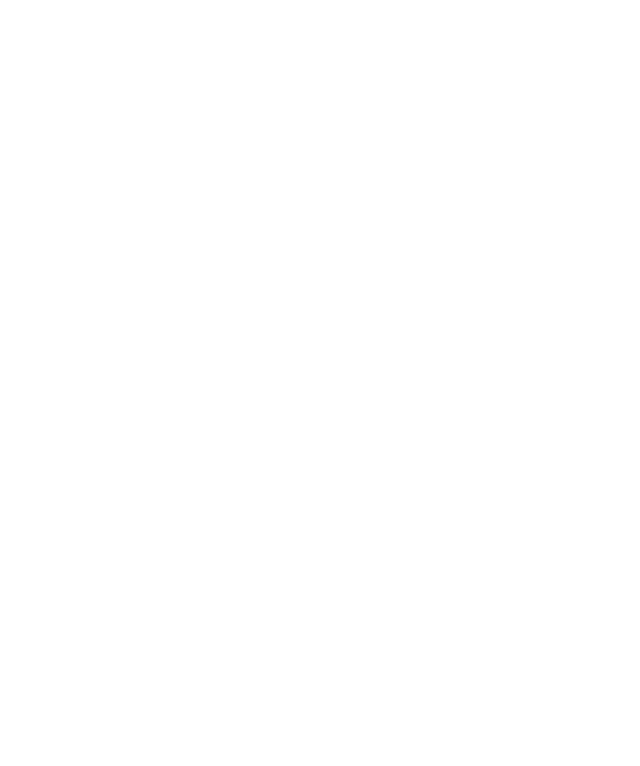
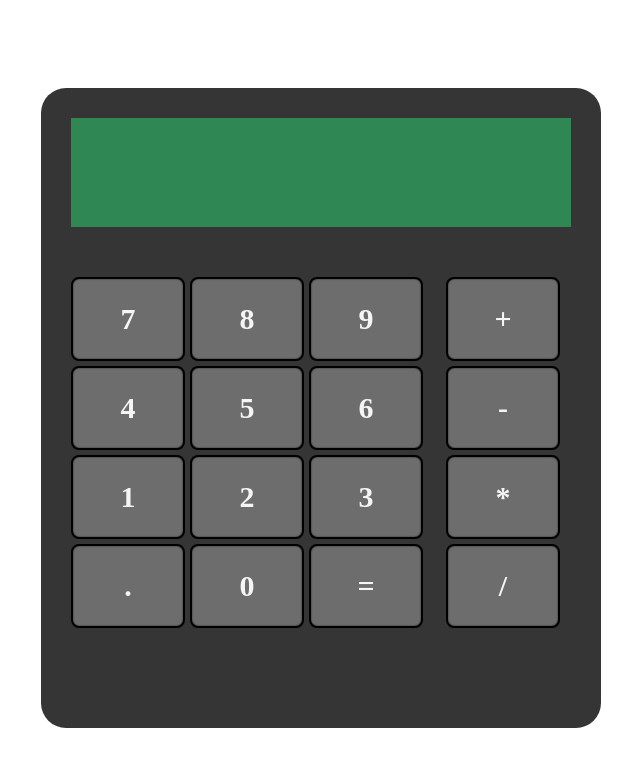
Before and after one commit to Oskart378/calculator_project, a plain HTML site: page index.html in a window 1280 px wide. Shown: the whole page, without its empty margins (319-959 px from the left). Drawn offline with Linux system fonts and the light colour scheme.

Commit message:
feat: create calculator UI and its controllers

```diff
--- a/calculator.js
+++ b/calculator.js
@@ -30,5 +30,39 @@ const calculator = {
 
 };
 
+function initializeCalculatorUI() {
+
+    const numericPad = document.querySelector(".numeric-pad");
+    const operatorsPad = document.querySelector(".operators-pad");
+    const operatorsChars = ["+", "-", "*", "/"];
+    const bottomOperators = [".", "0", "="];
+
+    for(let operator of bottomOperators) {
+        const operatorBtn = document.createElement("div");
+        operatorBtn.classList.add("numeric-btn");
+        operatorBtn.textContent = operator;
+        numericPad.appendChild(operatorBtn);
+    }
+
+    for (let i = 1; i < 10; i++) {
+
+        const numericBtn = document.createElement("div");
+        numericBtn.classList.add("numeric-btn");
+        numericBtn.textContent = i;
+        numericPad.appendChild(numericBtn);
+    }
+
+
+    for(let operator of operatorsChars) {
+        const operatorBtn = document.createElement("div");
+        operatorBtn.classList.add("numeric-btn");
+        operatorBtn.textContent = operator;
+        operatorsPad.appendChild(operatorBtn);
+    }
+
+
+}
+
+initializeCalculatorUI();
 
 console.log(calculator.operate("*", 2, 8));
--- a/index.html
+++ b/index.html
@@ -4,10 +4,26 @@
     <head>
         <meta charset="utf-8">
         <title>Calculator</title>
+        <link rel="stylesheet" href="style.css">
     </head>
 
     <body>
 
+        <div id="calculator">
+            <div class="display"></div>
+
+            <div class="calculator-pad">
+
+                <div class="numeric-pad">
+
+                </div>
+
+                <div class="operators-pad">
+
+                </div>
+            </div>
+        </div>
+
         <script src="calculator.js"></script>
     </body>
 </html>
--- /dev/null
+++ b/style.css
@@ -0,0 +1,75 @@
+body {
+    display: flex;
+    justify-content: center;
+    align-items: center;
+    height: 100vh;
+
+}
+
+
+#calculator {
+    display: flex;
+    width: 500px;
+    height: 580px;
+
+    background-color: rgb(53, 53, 53);
+    border-radius: 25px;
+    padding: 30px;
+    flex-direction: column;
+}
+
+.calculator-pad {
+    display: flex;
+    height: 100%;
+
+}
+
+
+.numeric-pad {
+    flex: 3;
+    display: flex;
+    gap: 5px;
+    flex-wrap: wrap-reverse;
+    align-content:flex-end;
+}
+
+.display {
+    width: 500px;
+    height: 150px;
+    margin-bottom: 50px;
+
+    background-color: rgb(47, 136, 84);
+}
+
+.operators-pad {
+    display: flex;
+    flex-direction: column;
+    flex: 1;
+    gap: 5px;
+    justify-content:flex-start;
+}
+
+ .numeric-btn {
+
+    width: 110px;
+    height: 80px;
+    background-color: rgb(109, 109, 109);
+    border-width: 2px;
+    border-style: solid;
+    border-color: rgb(0, 0, 0);
+    display: flex;
+    justify-content: center;
+    align-items: center;
+    box-shadow: inset 0 0 1.5px black;
+    font-weight: bold;
+    font-size: 30px;
+
+    border-radius: 8px;
+    color: whitesmoke;
+ }
+
+ .bottom-calculator-pad {
+    display: flex;
+    flex-direction: row;
+    gap: 5px;
+ }
```
